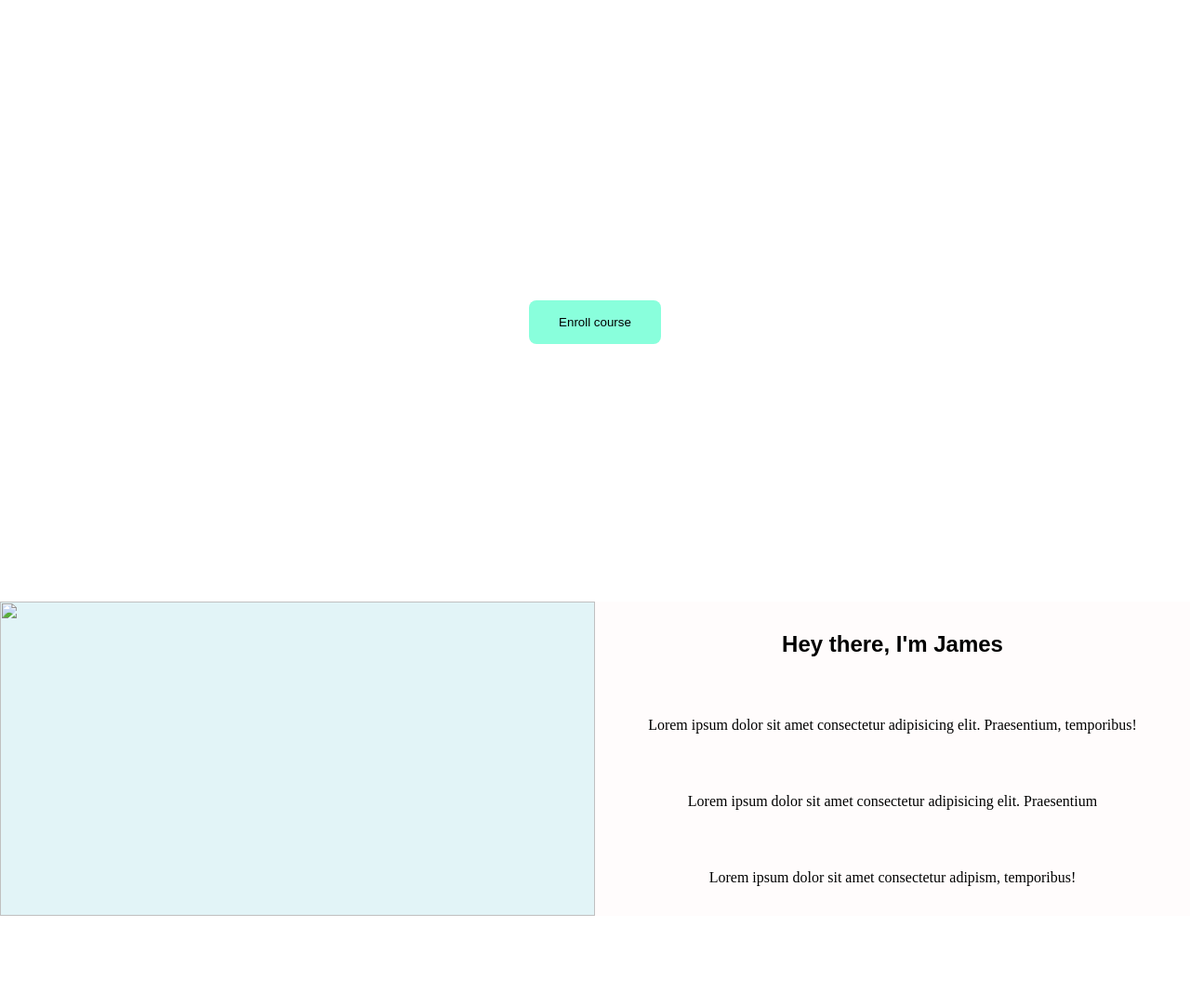
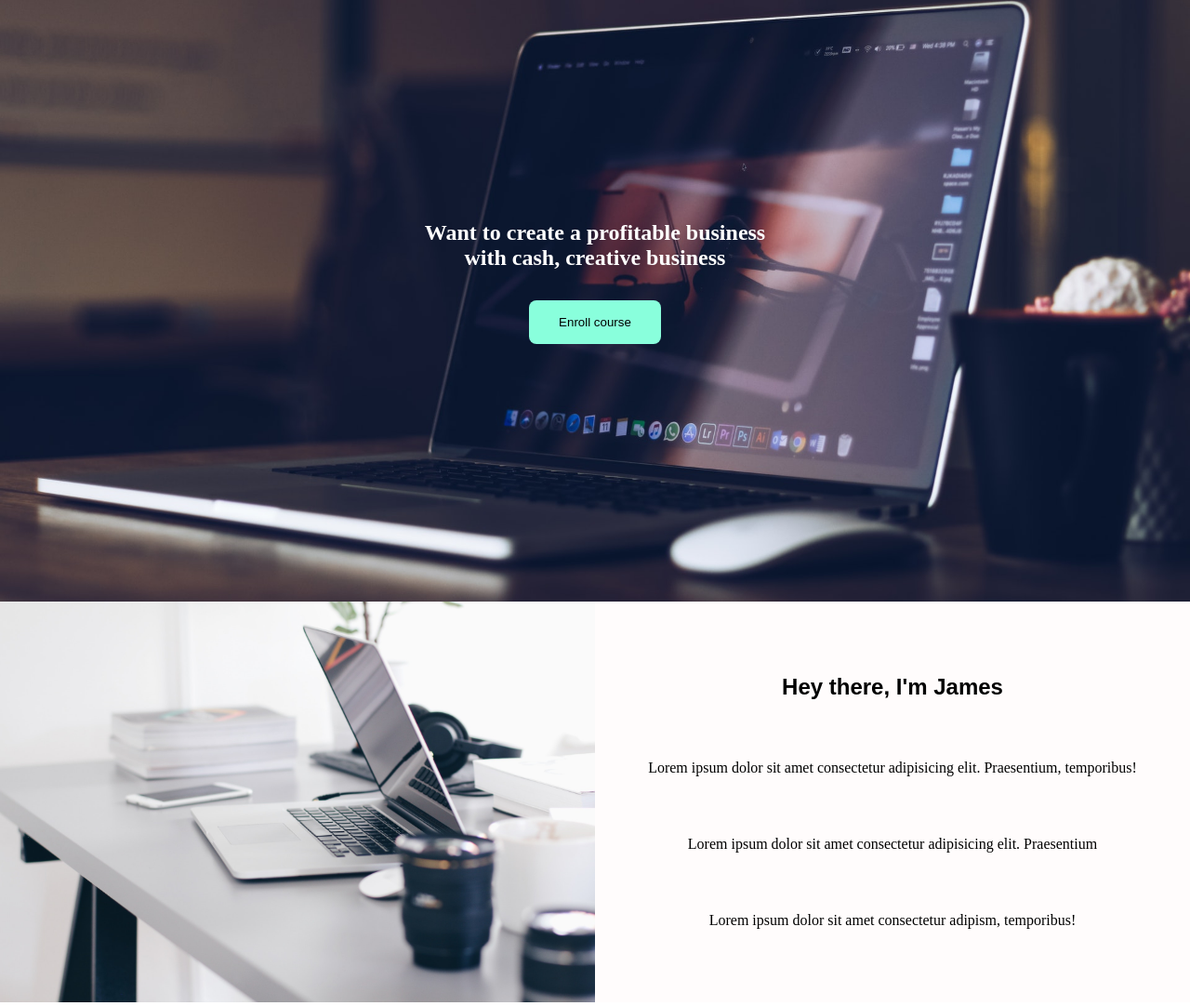
Before and after one commit to jamesuidev/flexboxpractice, a plain HTML site: page index.htm in a window 1280 px wide. Shown: the part 153-1235 px from the top of the page at 93% size. Before the commit the page ends 1142 px from the top, so only its background shows below. Drawn offline with Linux system fonts and the light colour scheme; the site is published under a folder, as on GitHub Pages, so addresses that start at the root find nothing.

Commit message:
correcting images

```diff
--- a/index.htm
+++ b/index.htm
@@ -30,7 +30,7 @@
     </section>
     <section class="intro">
       <div class="intro-image">
-        <img src="/pexels-pixabay-459654.jpg" alt="" />
+        <img src="./images/pexels-pixabay-459654.jpg" alt="" />
       </div>
       <div class="intro-text">
         <h2>Hey there, I'm James</h2>
--- a/style.css
+++ b/style.css
@@ -23,7 +23,7 @@ nav ul {
 }
 .hero {
   min-height: 90vh;
-  background-image: url("/pexels-hasan-albari-1229861.jpg");
+  background-image: url("./images/pexels-hasan-albari-1229861.jpg");
   background-size: cover;
   background-position: center;
   color: white;
```
Also changed, not shown: images/pexels-hasan-albari-1229861.jpg (renamed from pexels-hasan-albari-1229861.jpg), images/pexels-pixabay-459654.jpg (renamed from pexels-pixabay-459654.jpg).
